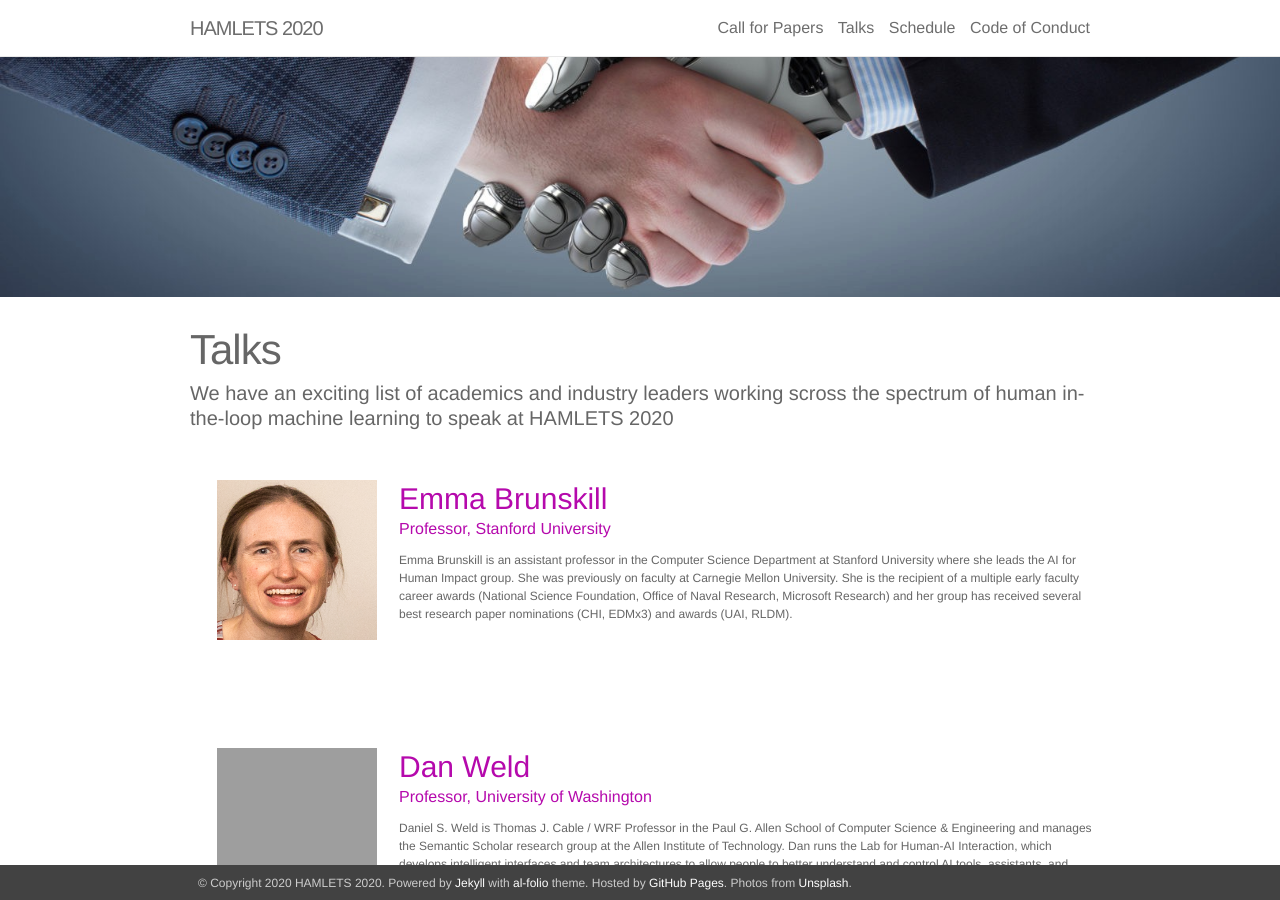
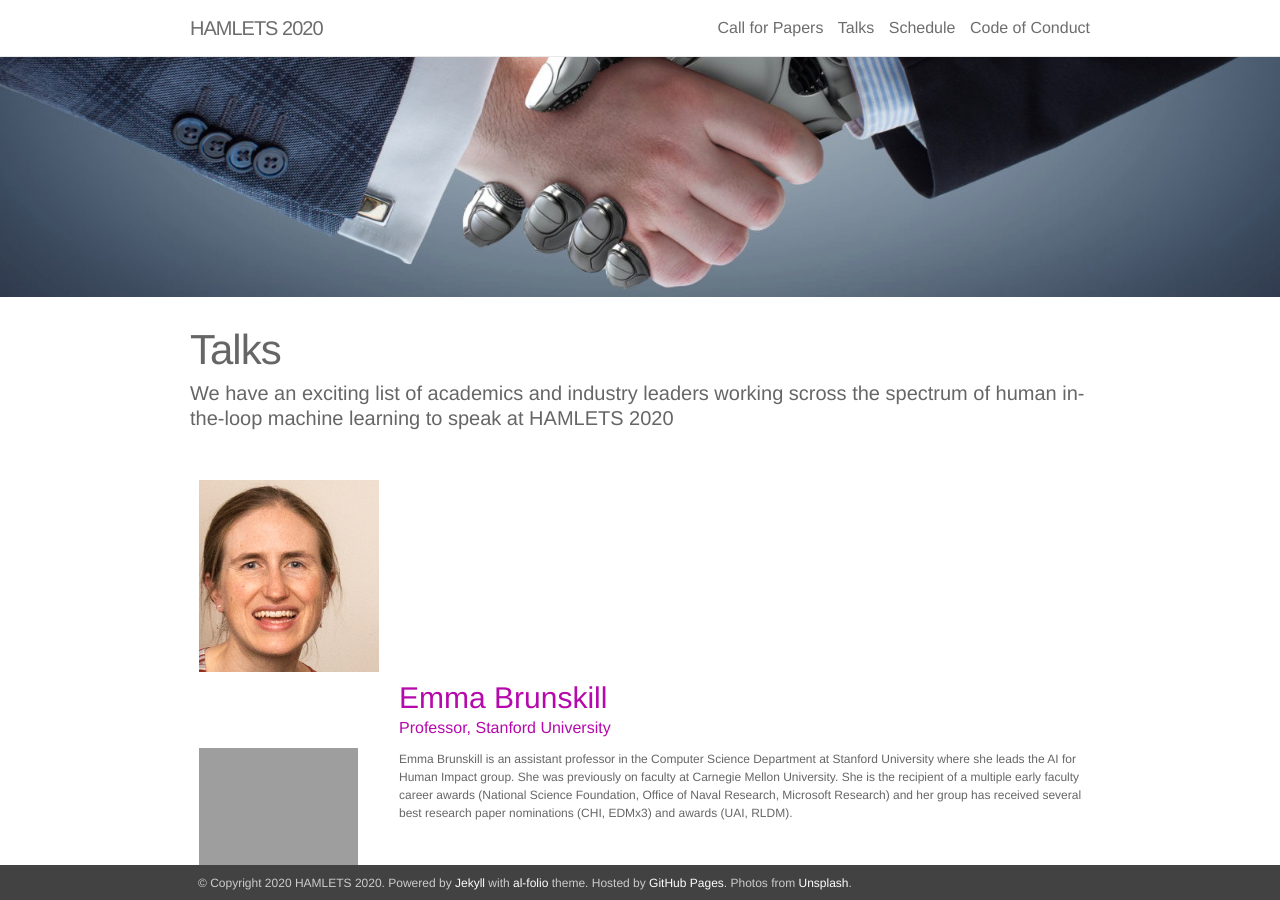
Before and after one commit to hamlets-workshop/hamlets-workshop.github.io, a Jekyll site: the page built from _pages/05_speakers.md, in a window 1280 px wide and 900 px high. Built offline with Jekyll 4.4.1, drawn with Linux system fonts in a browser that asks for light colours; nearby versions of some CDN libraries; grey boxes are pictures that could not be loaded.

Commit message:
updating call

```diff
--- a/_pages/05_speakers.md
+++ b/_pages/05_speakers.md
@@ -9,7 +9,7 @@ description: We have an exciting list of academics and industry leaders working
 <div class='container2'>
 <a href="https://cs.stanford.edu/people/ebrun/index.html">
                 <div>
-                        <img src='/assets/img/ebrun.jpg' class='iconDetails2'>
+                        <img src='/assets/img/ebrun.jpg' width='180' height='192'>
                 </div>
         <div style='margin-left:200px;'>
         <h3>Emma Brunskill</h3>
@@ -24,7 +24,7 @@ Emma Brunskill is an assistant professor in the Computer Science Department at S
 <div class='container2'>
 <a href="https://www.cs.washington.edu/people/faculty/weld/">
                 <div>
-                        <img src='https://s3-us-west-2.amazonaws.com/www-cse-public/images/portraits/weld_sm.jpg' class='iconDetails'>
+                        <img src='https://s3-us-west-2.amazonaws.com/www-cse-public/images/portraits/weld_sm.jpg' width='159' height='200'>
                 </div>
         <div style='margin-left:200px;'>
         <h3>Dan Weld</h3>
@@ -39,7 +39,7 @@ Daniel S. Weld is Thomas J. Cable / WRF Professor in the Paul G. Allen School of
 <div class='container2'>
 <a href="https://finale.seas.harvard.edu/">
 		<div>
-			<img src='https://finale.seas.harvard.edu/files/finale/files/14097926688_012b76fa71_m.jpg?m=1489703967' class='iconDetails2'>
+			<img src='https://finale.seas.harvard.edu/files/finale/files/14097926688_012b76fa71_m.jpg?m=1489703967' width='180' height='140'>
 		</div>
 	<div style='margin-left:200px;'>
         <h3>Finale Doshi-Velez</h3>
@@ -54,7 +54,7 @@ Finale Doshi-Velez is a John L. Loeb associate professor in Computer Science at
 <div class='container2'>
 <a href="https://cseweb.ucsd.edu/~dasgupta/">
                 <div>
-                        <img src='https://cseweb.ucsd.edu/~dasgupta/photo.jpg' class='iconDetails'>
+                        <img src='https://cseweb.ucsd.edu/~dasgupta/photo.jpg' width='150' height='211'>
                 </div>
         <div style='margin-left:200px;'>
         <h3>Sanjoy Dasgupta</h3>
```
